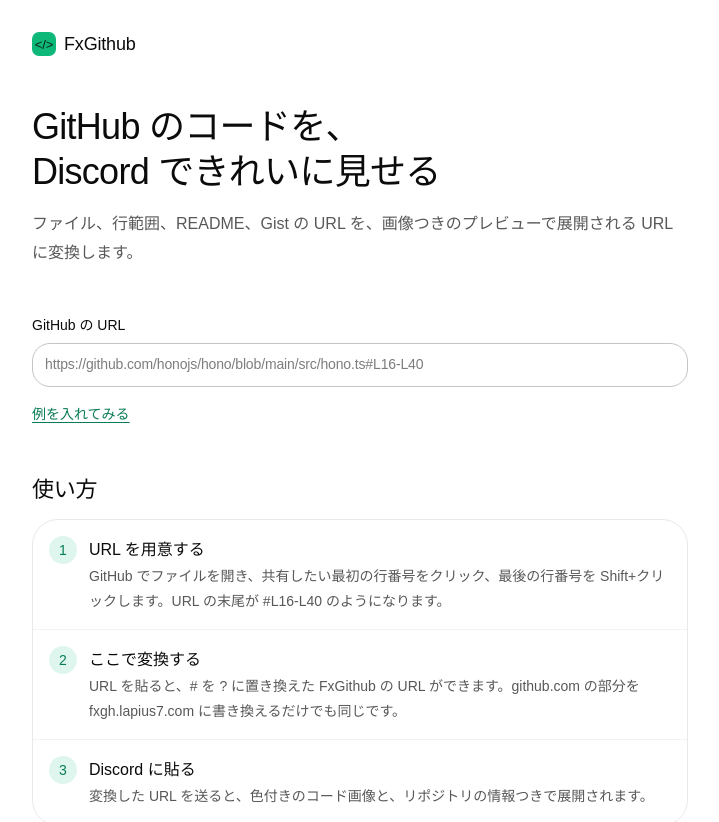
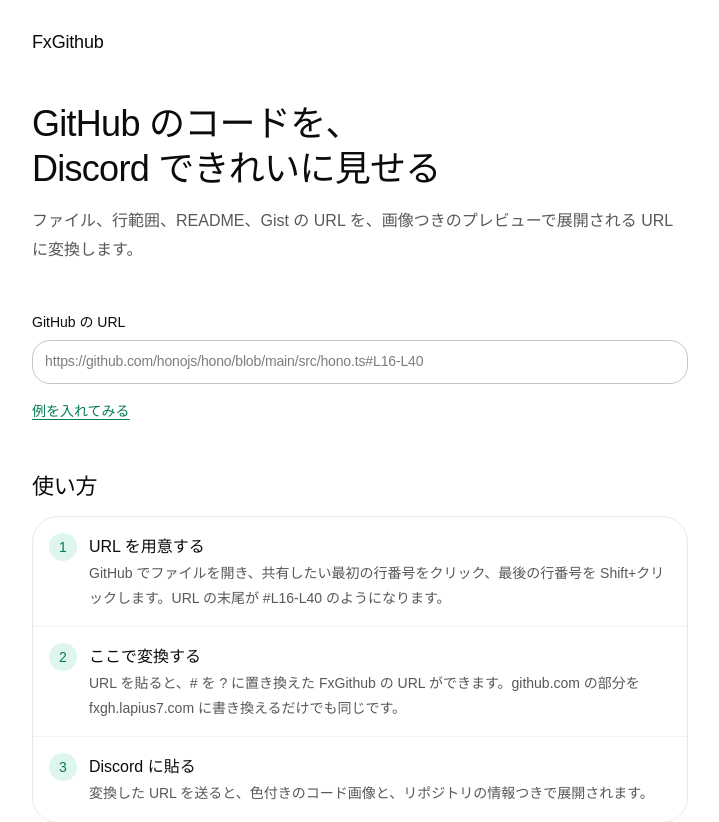
Before and after one commit to Lapius7/fxgh.lapius7.com, a React (Vite) app in the folder web/: page / in a window 1280 px wide. Shown: the top 822 px of the page, without its empty margins (280-999 px from the left). Built offline with nearby package versions, Linux system fonts and the light colour scheme.

Commit message:
Remove header icon

```diff
--- a/web/src/App.module.css
+++ b/web/src/App.module.css
@@ -1,7 +1,6 @@
 .page { width: 100%; max-width: 720px; min-height: 100dvh; margin-inline: auto; padding: 32px clamp(16px, 4vw, 32px); display: flex; flex-direction: column; gap: var(--space-12); box-sizing: border-box; }
 .page > * { min-width: 0; }
 .brand { font-family: var(--font-display); font-weight: 500; font-size: var(--text-lg); letter-spacing: -0.01em; display: flex; align-items: center; gap: var(--space-2); }
-.mark { width: 24px; height: 24px; border-radius: 7px; background: var(--accent); color: var(--accent-foreground); display: grid; place-items: center; font-size: 13px; font-family: var(--font-display); }
 .hero { display: grid; gap: var(--space-4); }
 .title { font-size: clamp(1.75rem, 5vw, var(--text-3xl)); line-height: 1.25; letter-spacing: -0.02em; text-wrap: balance; overflow-wrap: anywhere; }
 .lead { margin: 0; color: var(--text-secondary); line-height: 1.8; text-wrap: pretty; }
--- a/web/src/App.tsx
+++ b/web/src/App.tsx
@@ -29,7 +29,6 @@
     <div className={styles.page}>
       <header>
         <div className={styles.brand}>
-          <span className={styles.mark} aria-hidden>{"</>"}</span>
           FxGithub
         </div>
       </header>
```
